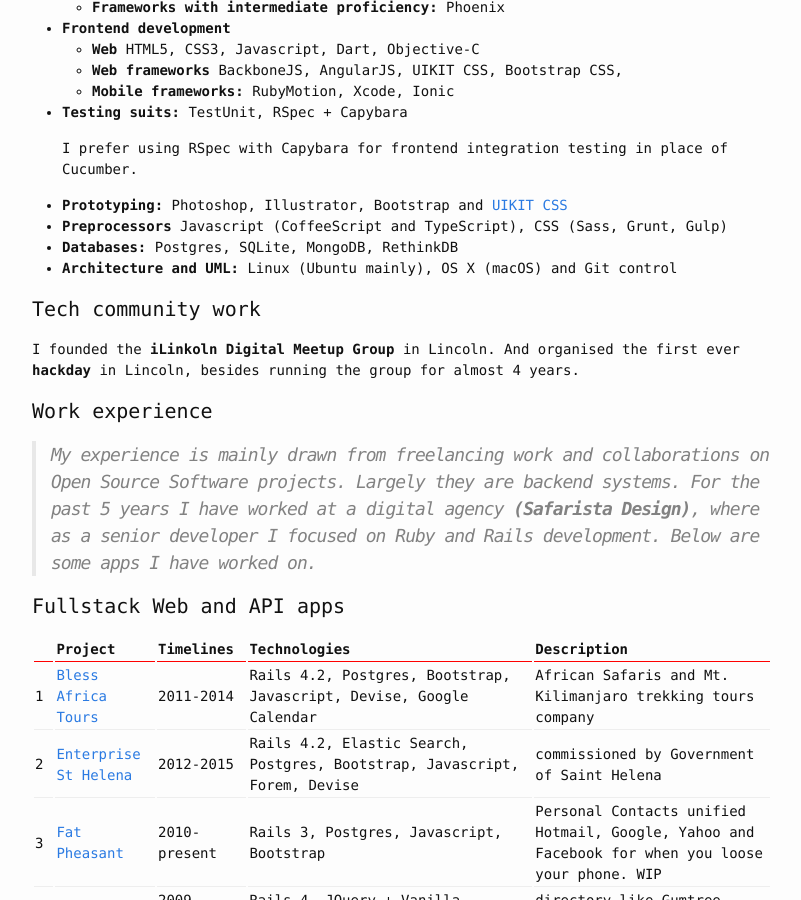
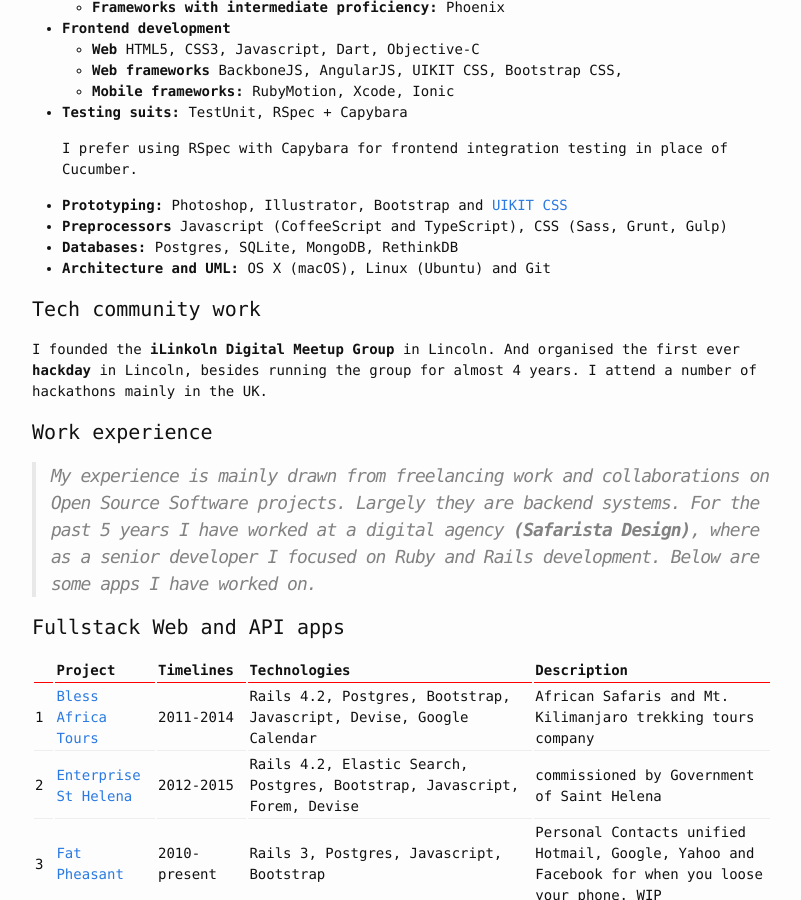
Before and after one commit to theCrab/theCrab, a Jekyll site: the page built from about.md, in a window 1280 px wide and 900 px high, scrolled down 1137 px. Shown: the whole window, without its empty margins (238-1039 px from the left). Built offline with Jekyll 4.4.1, drawn with Linux system fonts in a browser that asks for light colours.

Commit message:
Update social environments

```diff
--- a/about.md
+++ b/about.md
@@ -61,10 +61,10 @@ I've also contributed to: [Spree Commerce](http://spreecommerce.com) and [DataMa
 - **Prototyping:** Photoshop, Illustrator, Bootstrap and [UIKIT CSS](http://getuikit.com)
 - **Preprocessors** Javascript (CoffeeScript and TypeScript), CSS (Sass, Grunt, Gulp)
 - **Databases:** Postgres, SQLite, MongoDB, RethinkDB
-- **Architecture and UML:** Linux (Ubuntu mainly), OS X (macOS) and Git control
+- **Architecture and UML:** OS X (macOS), Linux (Ubuntu) and Git
 
 #### Tech community work
-I founded the **iLinkoln Digital Meetup Group** in Lincoln. And organised the first ever **hackday** in Lincoln, besides running the group for almost 4 years.
+I founded the **iLinkoln Digital Meetup Group** in Lincoln. And organised the first ever **hackday** in Lincoln, besides running the group for almost 4 years. I attend a number of hackathons mainly in the UK.
 
 #### Work experience
 > My experience is mainly drawn from freelancing work and collaborations on Open Source Software projects. Largely they are backend systems. For the past 5 years I have worked at a digital agency **(Safarista Design)**, where as a senior developer I focused on Ruby and Rails development. Below are some apps I have worked on.
```
